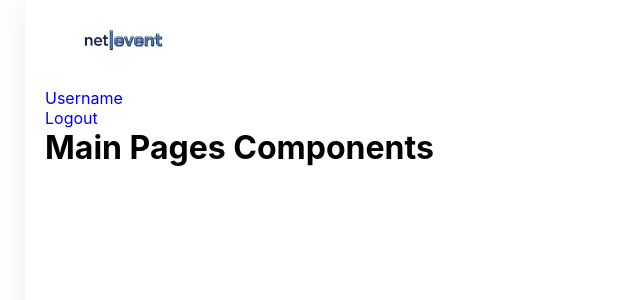
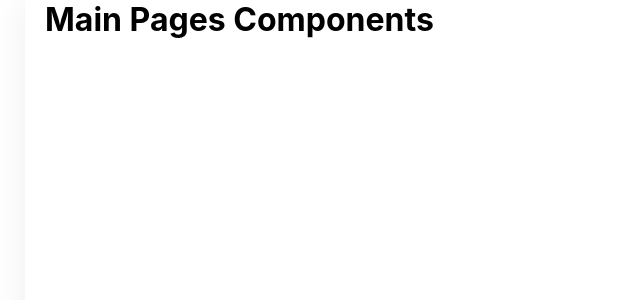
Before and after one commit to khanhvtn/netevent, a React (Create React App) app in the folder client/: page / in a window 1280 px wide. Shown: the top 300 px of the page, without its empty margins (0-640 px from the left). Built offline with nearby package versions, Linux system fonts and the light colour scheme.

Commit message:
delete Header, modify the userCtrl

```diff
--- a/client/src/App.js
+++ b/client/src/App.js
@@ -1,13 +1,11 @@
 import React from 'react';
 import {BrowserRouter as Router} from 'react-router-dom'
-import Header from './components/headers/Header'
 import Pages from './components/mainpages/Pages'
 
 const App = () => {
     return (
             <Router>
                 <div className="App">
-                    <Header />
                     <Pages />
                 </div>
             </Router>
--- a/client/src/components/headers/Header.js
+++ /dev/null
@@ -1,21 +0,0 @@
-import React, {useState} from 'react'
-import Logo from './icon/logo.PNG'
-import {Link} from 'react-router-dom'
-
-function Header() {
-
-    return (
-        <header>
-            <div className="menu">
-                <Link to="/"><img src={Logo} alt="" width="150"/></Link>
-            </div>
-
-            <ul>
-                <li><Link to ="/">Username</Link></li>
-                <li><Link to ="/">Logout</Link></li>
-            </ul>
-        </header>
-    )
-}
-
-export default Header
--- a/client/src/components/headers/header.css
+++ /dev/null
@@ -1,24 +0,0 @@
-header{
-    min-height: 70px;
-    width: 100%;
-    overflow: hidden;
-    display:flex;
-    flex-wrap: wrap;
-    justify-content: space-between;
-    align-items: center;
-    border-bottom: 1px solid #ddd;
-}
-header a{
-    text-transform: uppercase;
-    color: #555;
-}
-
-header ul li{
-    display: inline-block;
-    opacity: 0.7;
-    padding: 0 20px;
-}
-
-header ul li:hover{
-    opacity: 1;
-}
```
Also changed, not shown: client/src/components/headers/icon/logo.PNG (deleted), 1 other file (tests, documents, lock files or other folders).
